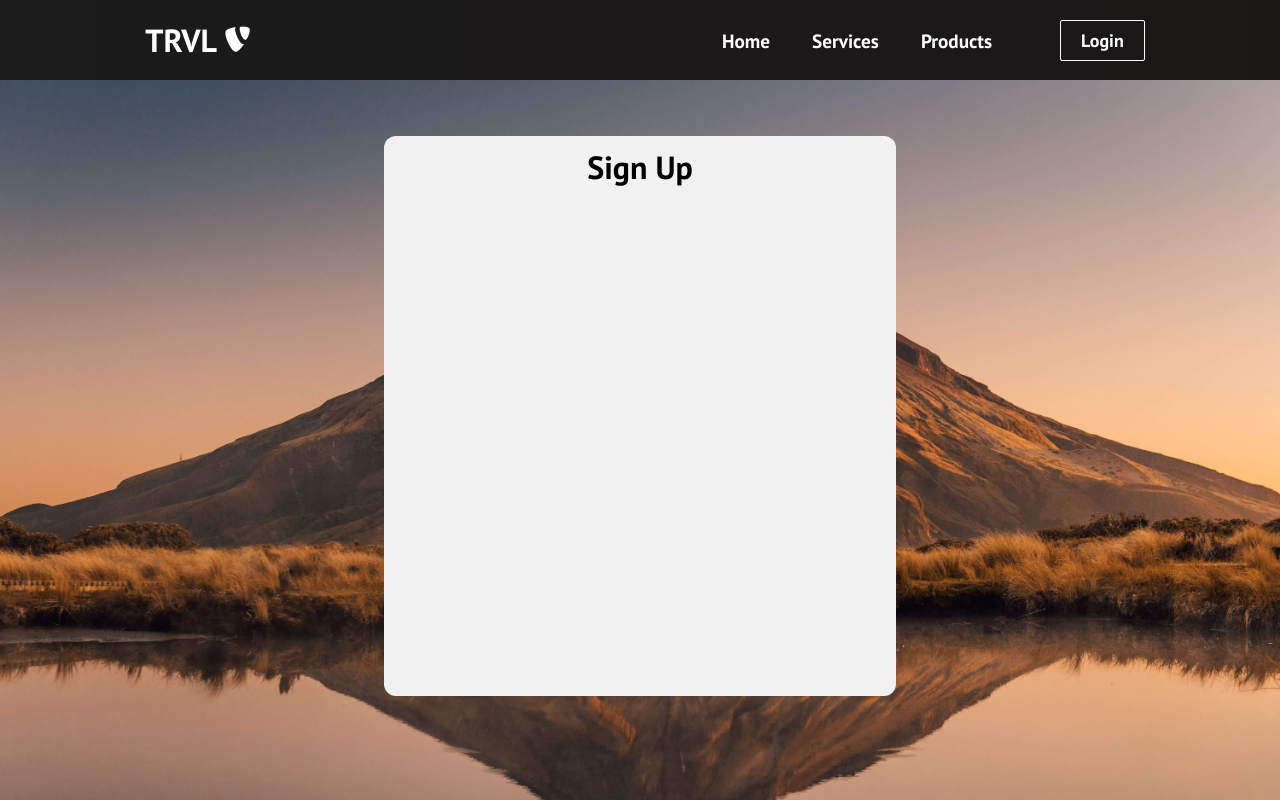
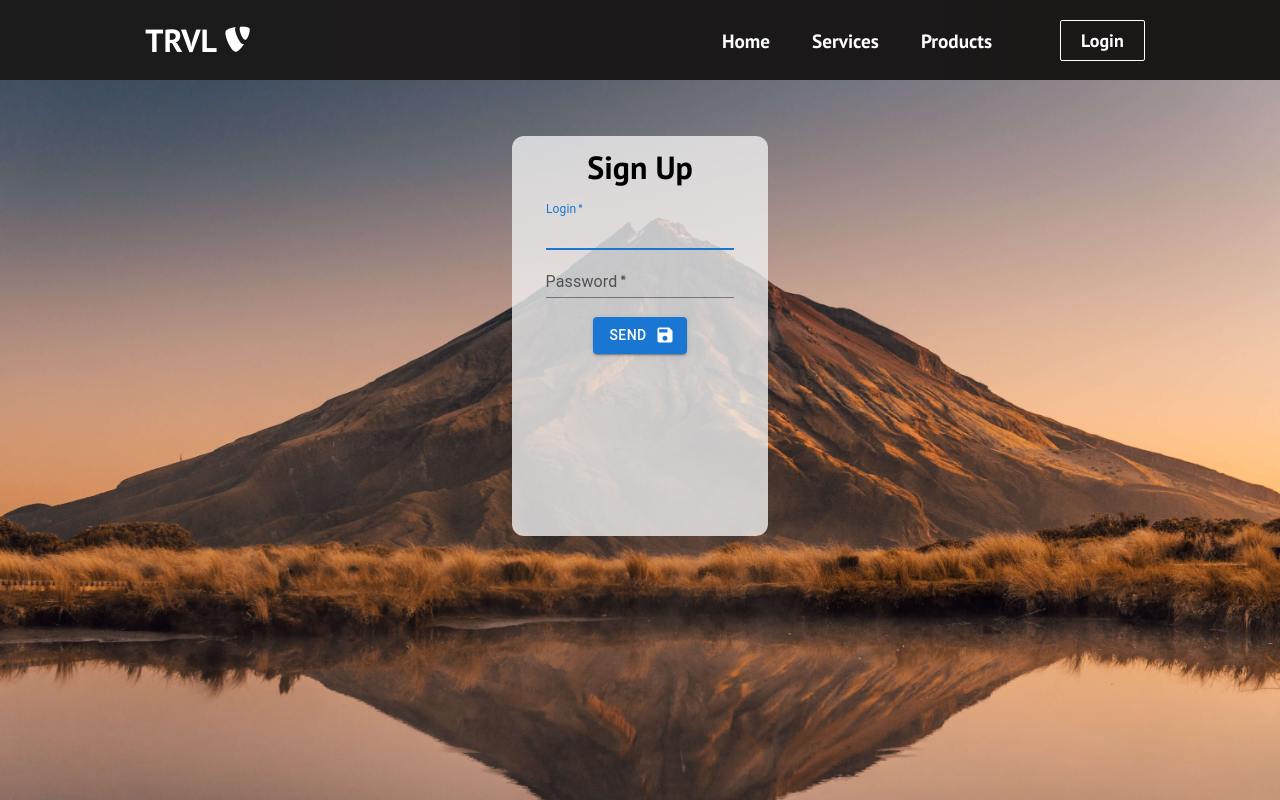
Before and after one commit to pedroescp/landing_page, a React (Create React App) app: page /sign-up in a window 1280 px wide. Built offline with nearby package versions, Linux system fonts and the light colour scheme.

Commit message:
Feat: add a windows of login and the paramets of css

```diff
--- a/src/App.css
+++ b/src/App.css
@@ -38,26 +38,3 @@
   color: black;
   font-size: 100px;
 }
-
-.sign-up {
-  background-image: url("/public/images/img-3.jpg");
-  background-position: center;
-  background-size: cover;
-  background-repeat: no-repeat;
-
-  object-fit: cover;
-  width: 100%;
-  height: 100%;
-  position: fixed;
-  z-index: -1;
-}
-
-.sign-up-form {
-  margin: auto;
-  margin-top: 3.5em;
-  width: 40%;
-  height: 70%;
-  background-color: rgb(241, 241, 241);
-  border-radius: 12px;
-  padding: 10px;
-}
--- a/src/components/pages/SignUp.js
+++ b/src/components/pages/SignUp.js
@@ -1,16 +1,47 @@
 import React from 'react';
-import '../../App.css';
+import './SingUp.css';
 import Box from '@mui/material/Box';
-import Container from '@mui/material/Container';
+import Button from '@mui/material/Button';
+import SaveIcon from '@mui/icons-material/Save';
+
+
+import TextField from '@mui/material/TextField';
 
 export default function SignUp() {
+  const styles = theme => ({
+    textField: {
+      width: '90%',
+      marginLeft: 'auto',
+      marginRight: 'auto',
+      paddingBottom: 0,
+      marginTop: 0,
+      fontWeight: 500
+    },
+    input: {
+      color: 'white'
+    }
+  });
+
+
   return (
     <>
-        <Box className='sign-up'>
-          <div className='sign-up-form'>
-            <h1>Sign Up</h1>
-          </div>
-        </Box>
+      <Box className='sign-up'>
+        <div className='sign-up-form'>
+          <h1>Sign Up</h1>
+
+          <form className='sing-up-input-form'>
+            <div className='sing-up-input'>
+            <TextField autoFocus='true' type={'string'} label="Login" variant="standard" required size='medium' />
+            <TextField type={'password'} label="Password" variant="standard" required size='medium' />
+            </div>
+            <div className='button-div'>
+              <Button className='button' variant="contained" size='medium' endIcon={<SaveIcon />}>
+                Send
+              </Button>
+            </div>
+          </form>
+        </div>
+      </Box>
     </>
   )
 }
--- /dev/null
+++ b/src/components/pages/SingUp.css
@@ -0,0 +1,113 @@
+* {
+    box-sizing: border-box;
+    margin: 0;
+    padding: 0;
+    font-family: "PT Sans", sans-serif;
+  }
+
+  .home,
+  .services,
+  .products {
+    display: flex;
+    height: 100vh;
+    align-items: center;
+    justify-content: center;
+    font-size: 3rem;
+
+    object-fit: cover;
+    width: 100%;
+    height: 100%;
+    position: fixed;
+    z-index: -1;
+  }
+
+  .services {
+    background-image: url("/public/images/img-1.jpg");
+    background-position: center;
+    background-size: cover;
+    background-repeat: no-repeat;
+    color: black;
+    font-size: 100px;
+  }
+
+  .products {
+    background-image: url("/public/images/img-8.jpg");
+    background-position: center;
+    background-size: fill;
+    background-repeat: no-repeat;
+    color: black;
+    font-size: 100px;
+  }
+
+  .sign-up {
+    background-image: url("/public/images/img-3.jpg");
+    background-position: center;
+    background-size: cover;
+    background-repeat: no-repeat;
+
+    object-fit: cover;
+    width: 100%;
+    height: 100%;
+    position: fixed;
+    z-index: -1;
+
+  }
+
+  .sign-up-form {
+    margin: auto;
+    margin-top: 3.5em;
+    width: 40%;
+    height: 50%;
+    background-color: rgb(241, 241, 241, 0.8);
+    border-radius: 12px;
+    padding: 10px;
+  }
+
+  .sing-up-input-form {
+    display: flex;
+    flex-direction: column;
+    justify-content: center;
+    align-items: center;
+  }
+
+  .sing-up-input {
+    display: flex;
+    flex-direction: column;
+    width: 80%;
+    justify-content: center;
+    align-items: center;
+    margin: 6%;
+  }
+
+  .button-div {
+    margin-top: 2%;
+  }
+  .button{
+    width: 100%;
+  }
+
+  @media screen and (min-width: 1200px) {
+    .sign-up-form {
+      width: 20%;
+      height: 50%;
+    }
+  }
+
+  @media screen and (max-width: 900px) {
+    .sign-up-form {
+      width: 30%;
+    }
+  }
+
+  @media screen and (max-width: 600px) {
+    .sign-up-form {
+      width: 80%;
+    }
+  }
+
+
+  @media screen and (max-width: 280px) {
+    .sign-up-form {
+      width: 90%;
+    }
+  }
```
